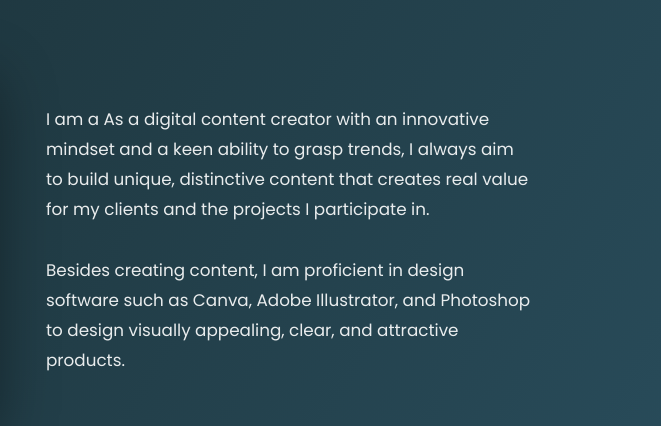
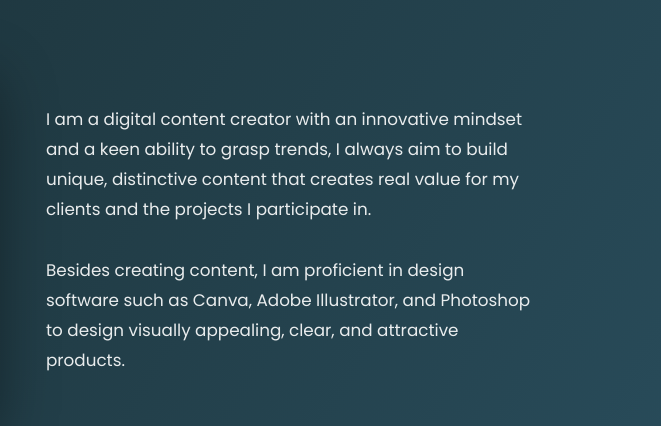
Before and after one commit to kieubaoyen2002-tech/kieubaoyen2002-tech.github.io, a plain HTML site: page index.html in a window 1280 px wide. Shown: the part 982-1408 px from the top of the page, 619-1280 px from the left. Drawn offline with Linux system fonts and the light colour scheme.

Commit message:
Fix typo in About Me section of index.html

```diff
--- a/index.html
+++ b/index.html
@@ -185,9 +185,9 @@
     <div class="about">
       <img src="https://images.unsplash.com/photo-1529626455594-4ff0802cfb7e" alt="profile">
       <p>
-        I am a As a digital content creator with an innovative mindset and a keen ability to grasp trends, I always aim to build unique, distinctive content that creates real value for my clients and the projects I participate in.
+        I am a digital content creator with an innovative mindset and a keen ability to grasp trends, I always aim to build unique, distinctive content that creates real value for my clients and the projects I participate in.
         <br><br>
-Besides creating content, I am proficient in design software such as Canva, Adobe Illustrator, and Photoshop to design visually appealing, clear, and attractive products.    </div>
+        Besides creating content, I am proficient in design software such as Canva, Adobe Illustrator, and Photoshop to design visually appealing, clear, and attractive products.    </div>
   </section>
 
   <section>
```
